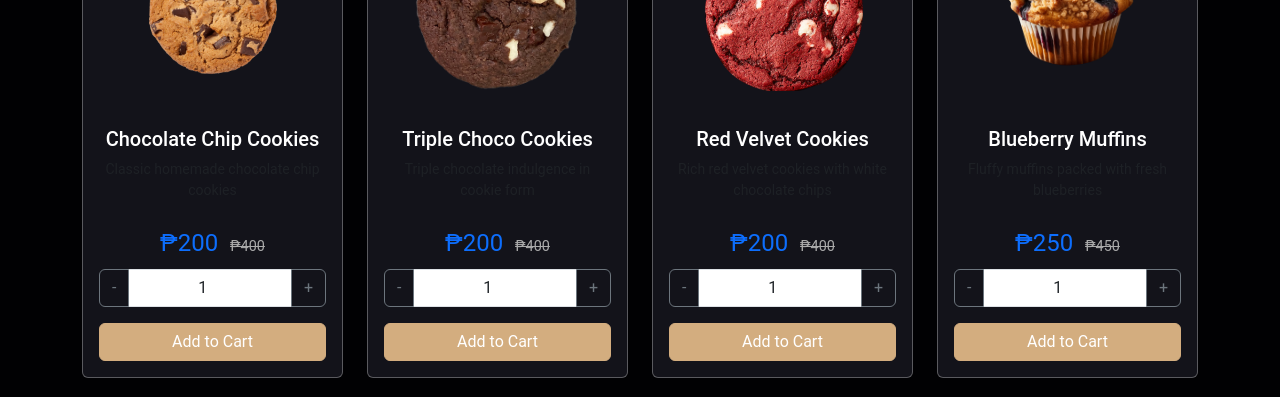
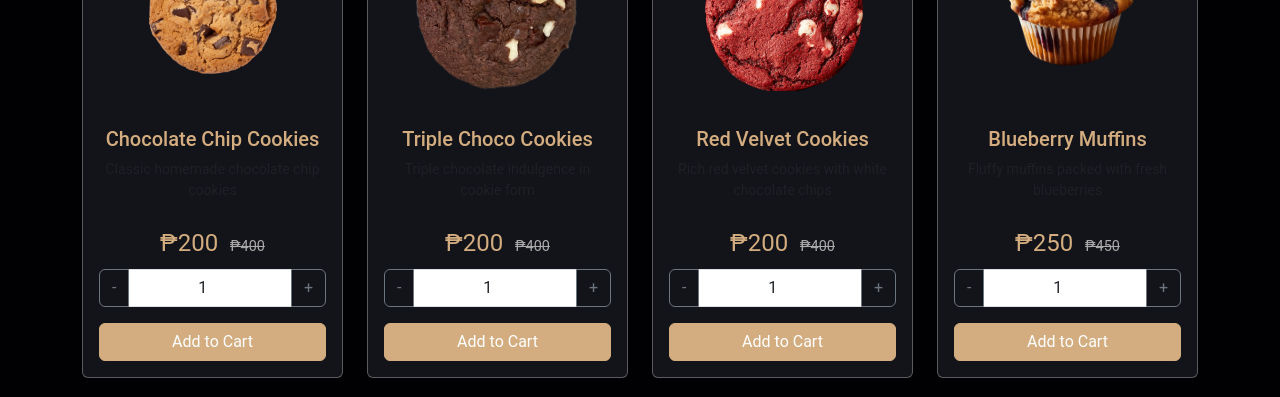
Before and after one commit to JamandreDaryl/Bbites, a plain HTML site: page index.html in a window 1280 px wide. Shown: the part 1010-1407 px from the top of the page. Drawn offline with nearby package versions, Linux system fonts and the light colour scheme.

Commit message:
Update styles.css

```diff
--- a/styles.css
+++ b/styles.css
@@ -69,6 +69,14 @@
             transform: translateY(-5px);
         }
 
+       .price-tag .text-primary {
+    	color: var(--main-color) !important;
+        }
+
+       .product-card .card-title {
+            color: var(--main-color) !important;
+        }
+
         .product-card:hover .card-title,
         .product-card:hover .card-text {
             color: var(--black);
```
